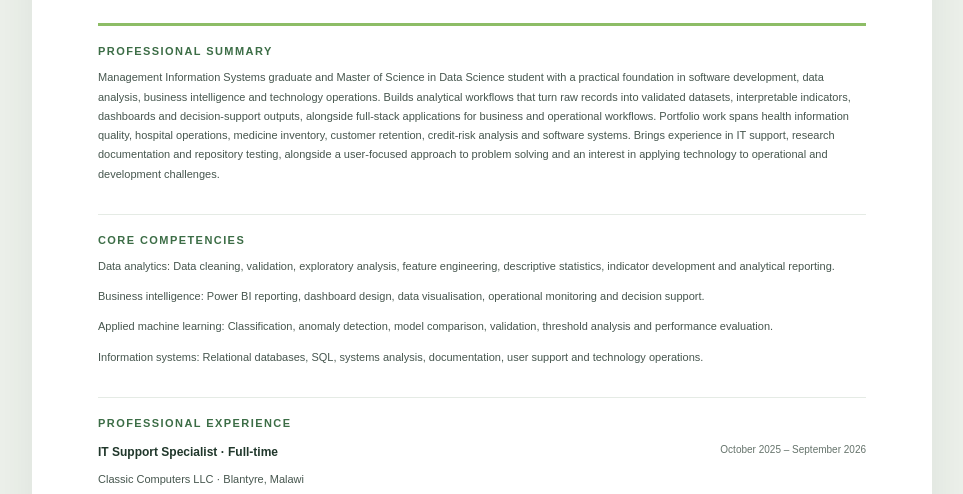
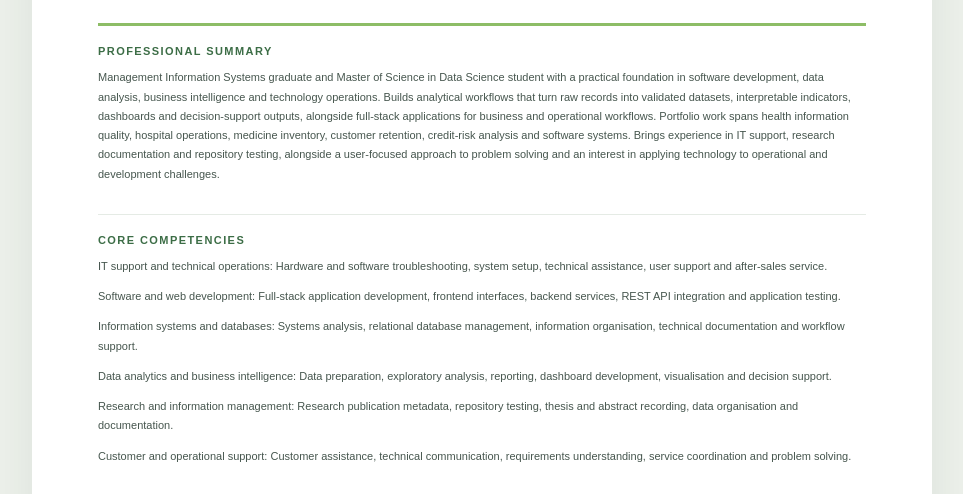
Before and after one commit to MkandawireChico/Mywebsite, a plain HTML site: page cv.html in a window 1280 px wide. Shown: the part 245-739 px from the top of the page, without its empty margins (158-1121 px from the left). Drawn offline with Linux system fonts and the light colour scheme.

Commit message:
Broaden CV core competencies

```diff
--- a/cv.html
+++ b/cv.html
@@ -45,10 +45,12 @@
 
     <section>
       <h2>Core Competencies</h2>
-      <p><b>Data analytics:</b> Data cleaning, validation, exploratory analysis, feature engineering, descriptive statistics, indicator development and analytical reporting.</p>
-      <p><b>Business intelligence:</b> Power BI reporting, dashboard design, data visualisation, operational monitoring and decision support.</p>
-      <p><b>Applied machine learning:</b> Classification, anomaly detection, model comparison, validation, threshold analysis and performance evaluation.</p>
-      <p><b>Information systems:</b> Relational databases, SQL, systems analysis, documentation, user support and technology operations.</p>
+      <p><b>IT support and technical operations:</b> Hardware and software troubleshooting, system setup, technical assistance, user support and after-sales service.</p>
+      <p><b>Software and web development:</b> Full-stack application development, frontend interfaces, backend services, REST API integration and application testing.</p>
+      <p><b>Information systems and databases:</b> Systems analysis, relational database management, information organisation, technical documentation and workflow support.</p>
+      <p><b>Data analytics and business intelligence:</b> Data preparation, exploratory analysis, reporting, dashboard development, visualisation and decision support.</p>
+      <p><b>Research and information management:</b> Research publication metadata, repository testing, thesis and abstract recording, data organisation and documentation.</p>
+      <p><b>Customer and operational support:</b> Customer assistance, technical communication, requirements understanding, service coordination and problem solving.</p>
     </section>
 
     <section>
```
